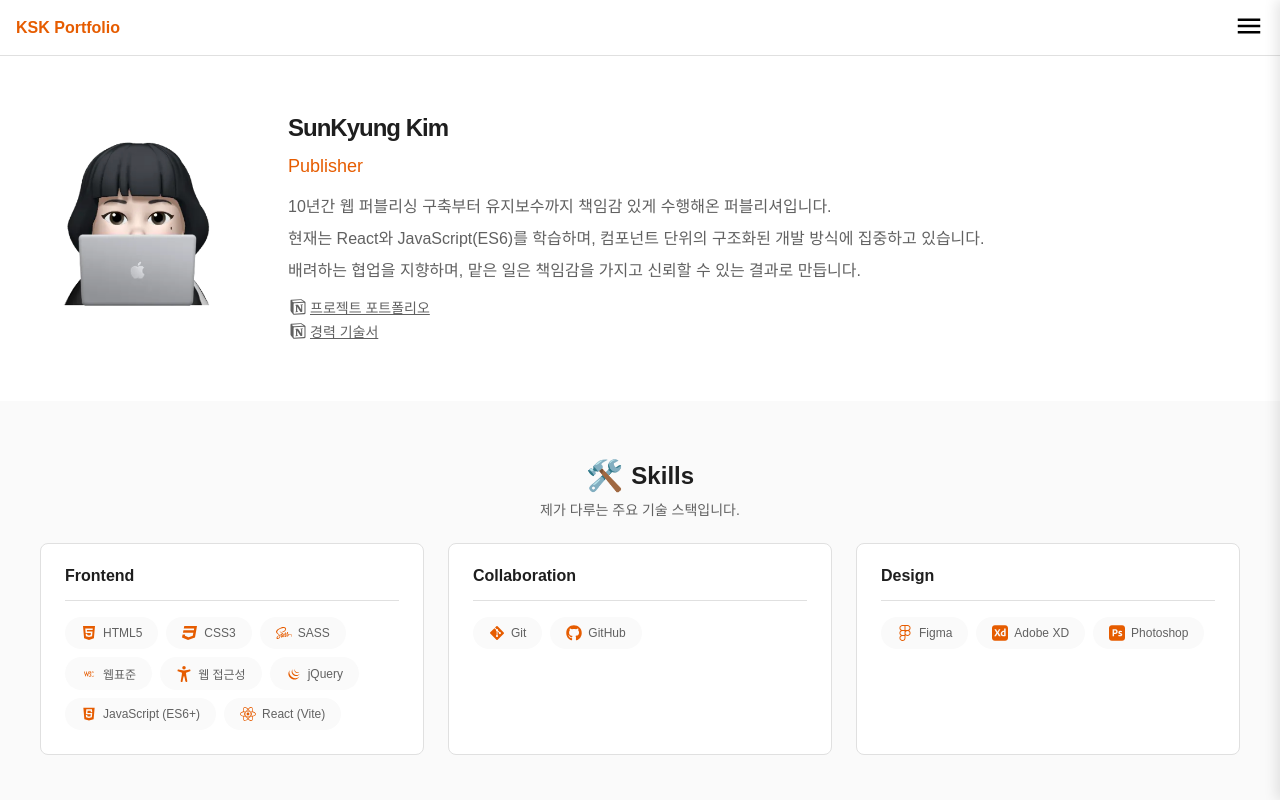
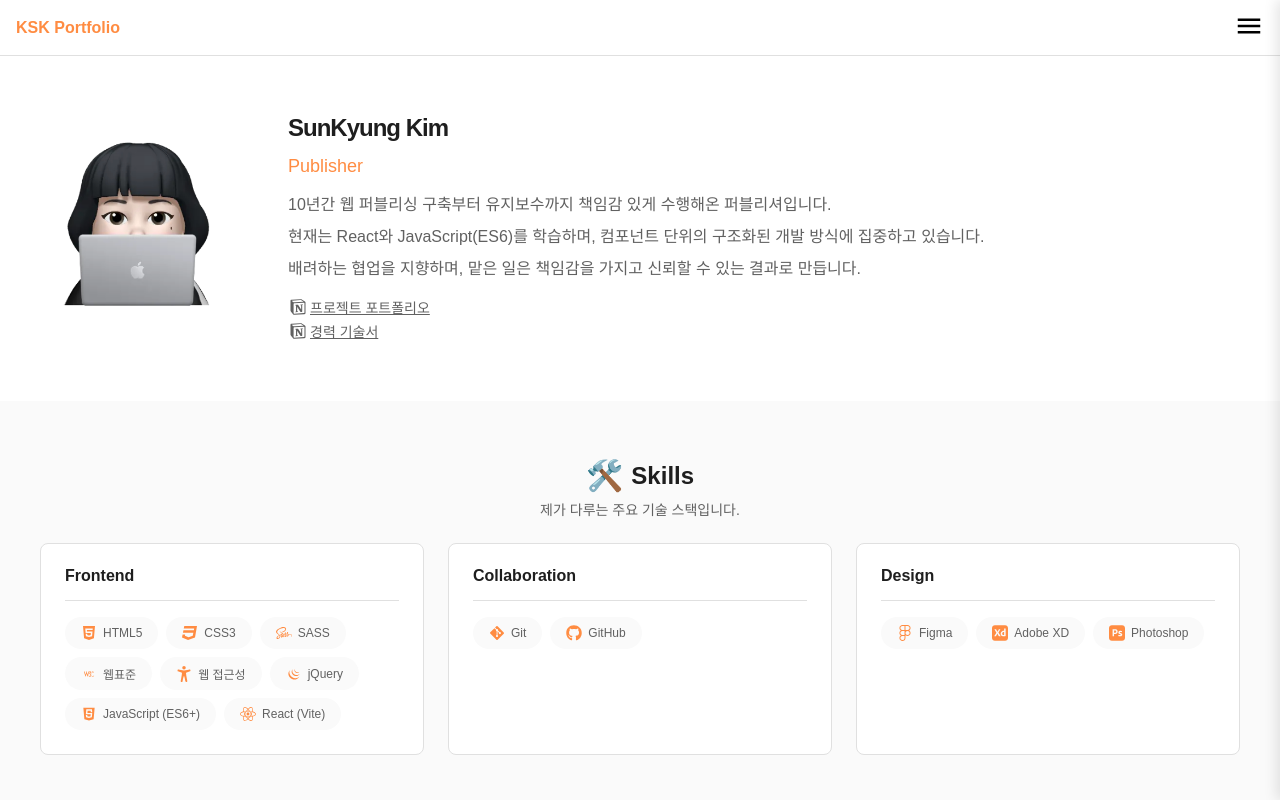
Before and after one commit to sunkyung-k/sk-portfolio-react, a React (Vite) app: page / in a window 1280 px wide. Shown: the top 800 px of the page. Built offline with nearby package versions, Linux system fonts and the light colour scheme; a web font is replaced by a local one.

Commit message:
Fix : primary 컬러 및 intro line-height 수정

```diff
--- a/src/assets/scss/utils/_variables.scss
+++ b/src/assets/scss/utils/_variables.scss
@@ -1,5 +1,5 @@
 $colors: (
-  "primary": #e65c00,
+  "primary": #ff8c42,
   "gray-bg": #f4f5f7,
   "gray-50": #fafafa,
   "gray-100": #f5f5f5,
--- a/src/sections/Intro.module.scss
+++ b/src/sections/Intro.module.scss
@@ -26,6 +26,7 @@
   flex-direction: column;
   gap: space("sm");
   font-size: font("lg");
+  line-height: 24px;
   color: get-color("gray-400");
 }
 
```
